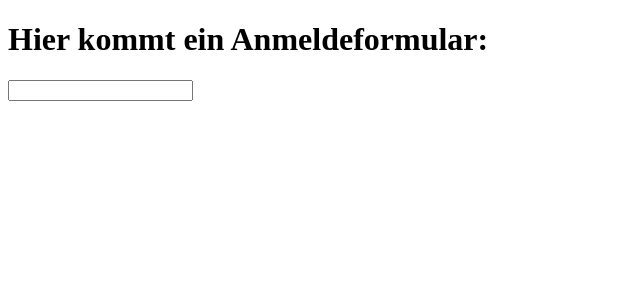
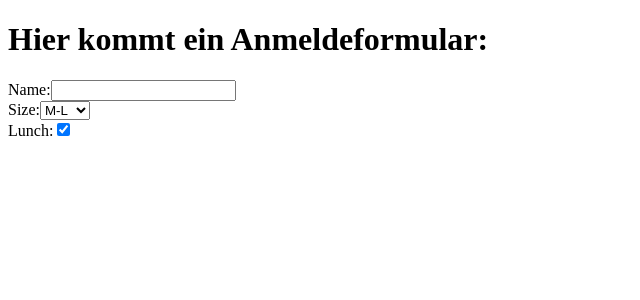
Before and after one commit to eineder/react-tutorial-thenativeweb, a React app in the folder react-forms/: page / in a window 1280 px wide. Shown: the top 300 px of the page, without its empty margins (0-640 px from the left). Built offline with nearby package versions, Linux system fonts and the light colour scheme.

Commit message:
Add more widgets

```diff
--- a/react-forms/src/app/RegisterForm.jsx
+++ b/react-forms/src/app/RegisterForm.jsx
@@ -5,18 +5,46 @@ export class RegisterForm extends React.PureComponent {
     constructor(props) {
         super(props);
         this.handleChange = this.handleChange.bind(this);
+        this.handleTShirtSizeChange = this.handleTShirtSizeChange.bind(this);
+        this.handleLunchChange = this.handleLunchChange.bind(this);
         this.state = {
-            name: ''
+            name: '',
+            tShirtSize: 'm-l',
+            lunch: true
         };
 
     }
 
     render() {
         return (
-            <input type="text"
-                value={this.state.name}
-                onChange={this.handleChange}
-            />
+            <div>
+                <label>Name:
+                <input type="text"
+                        value={this.state.name}
+                        onChange={this.handleChange}
+                    />
+                </label>
+                <br />
+                <label>Size:
+                    <select value={this.state.tShirtSize}
+                        onChange={this.handleTShirtSizeChange}>
+                        <option value="w-s">W-S</option>
+                        <option value="w-m">W-M</option>
+                        <option value="w-l">W-L</option>
+                        <option value="m-s">M-S</option>
+                        <option value="m-m">M-M</option>
+                        <option value="m-l">M-L</option>
+                    </select>
+                </label>
+                <br />
+
+                <label>Lunch:
+                    <input type="checkbox"
+                        checked={this.state.lunch}
+                        onChange={this.handleLunchChange}
+                    />
+                </label>
+            </div>
         );
     }
 
@@ -28,4 +56,15 @@ export class RegisterForm extends React.PureComponent {
         });
     }
 
+    handleTShirtSizeChange(event) {
+        this.setState({
+            tShirtSize: event.target.value
+        });
+    }
+
+    handleLunchChange(event) {
+        this.setState({
+            lunch: event.target.checked
+        });
+    }
 }
```
